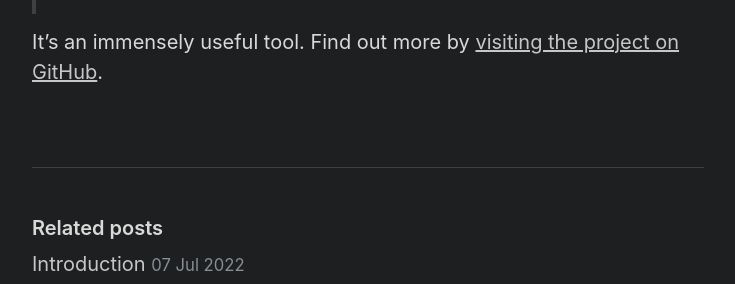
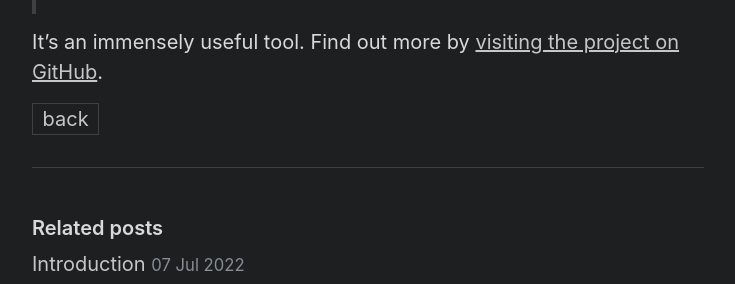
Before and after one commit to gxdxt/gxdxt.github.io, a Jekyll site: the page built from _posts/2020-03-01-whats-jekyll.md, in a window 1280 px wide. Shown: the part 563-847 px from the top of the page, without its empty margins (272-1007 px from the left). Built offline with Jekyll 4.4.1, drawn with Linux system fonts in a browser that asks for light colours.

Commit message:
feat : add the back button on the bottom

```diff
--- a/_layouts/post.html
+++ b/_layouts/post.html
@@ -8,6 +8,7 @@ layout: default
   <a class = "back" href = '\archive'>back</a>
   <br><br>
   {{ content }}
+  <a class = "back" href = '\archive'>back</a>
 </article>
 
 
```
